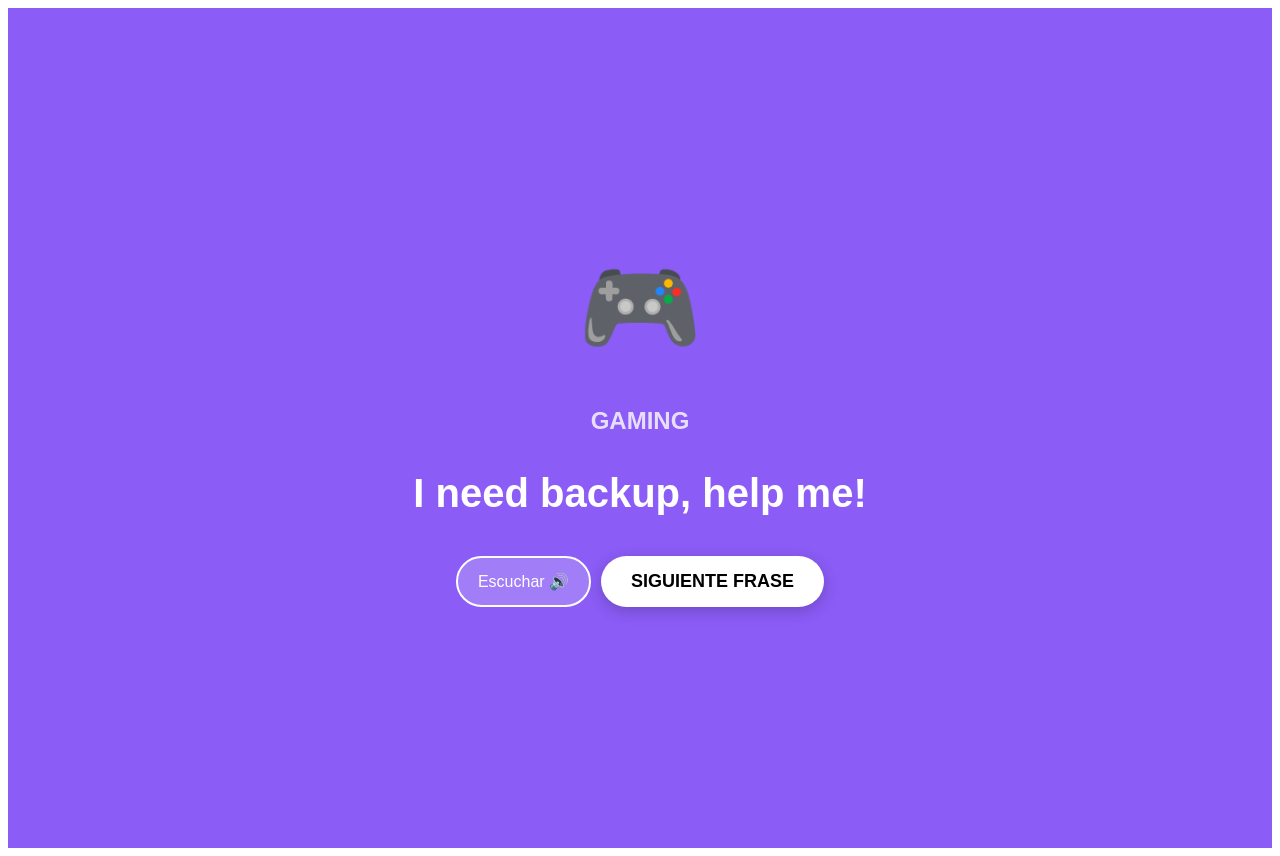
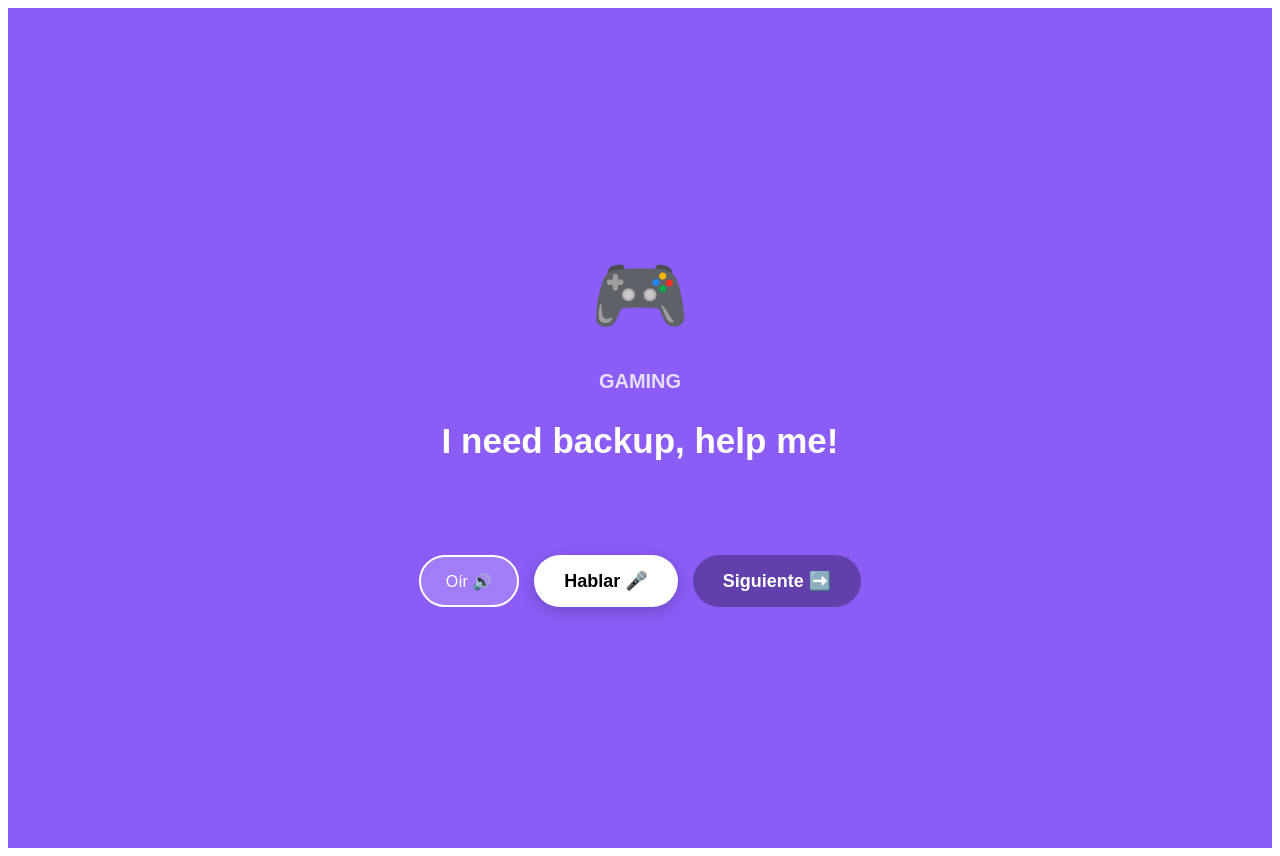
Before and after one commit to Aleejjj07/practice-ingles, a React (Create React App) app: page / in a window 1280 px wide. Built offline with nearby package versions, Linux system fonts and the light colour scheme.

Commit message:
Update App.jsx

```diff
--- a/src/App.jsx
+++ b/src/App.jsx
@@ -1,4 +1,4 @@
-import React, { useState } from 'react';
+import React, { useState, useEffect } from 'react';
 
 const FRASES = [
   { eng: "I need backup, help me!", cat: "GAMING", icon: "🎮", color: "#8b5cf6" },
@@ -10,9 +10,7 @@ const FRASES = [
   { eng: "Teacher, I have a question.", cat: "SCHOOL", icon: "🙋‍♂️", color: "#f59e0b" },
   { eng: "What time is my flight?", cat: "TRAVEL", icon: "✈️", color: "#06b6d4" },
   { eng: "Where is the nearest bathroom?", cat: "TRAVEL", icon: "🚻", color: "#06b6d4" },
-  { eng: "A ticket to London, please.", cat: "TRAVEL", icon: "🎫", color: "#06b6d4" },
   { eng: "The check, please.", cat: "RESTAURANT", icon: "🧾", color: "#64748b" },
-  { eng: "Can I have a glass of water?", cat: "RESTAURANT", icon: "🥛", color: "#64748b" },
   { eng: "I lost my passport.", cat: "EMERGENCY", icon: "📕", color: "#ef4444" },
   { eng: "Call an ambulance, please!", cat: "EMERGENCY", icon: "🚑", color: "#ef4444" },
   { eng: "Nice to meet you!", cat: "GREETINGS", icon: "👋", color: "#a855f7" },
@@ -21,9 +19,14 @@ const FRASES = [
 
 export default function App() {
   const [index, setIndex] = useState(0);
+  const [listening, setListening] = useState(false);
+  const [feedback, setFeedback] = useState('');
   const current = FRASES[index];
 
-  const next = () => setIndex((index + 1) % FRASES.length);
+  const next = () => {
+    setIndex((index + 1) % FRASES.length);
+    setFeedback('');
+  };
 
   const speak = (txt) => {
     const u = new SpeechSynthesisUtterance(txt);
@@ -31,19 +34,59 @@ export default function App() {
     window.speechSynthesis.speak(u);
   };
 
+  const listen = () => {
+    const Speech = window.SpeechRecognition || window.webkitSpeechRecognition;
+    if (!Speech) return alert("Por favor, usa Google Chrome para esta función.");
+
+    const recognition = new Speech();
+    recognition.lang = 'en-US';
+
+    recognition.onstart = () => {
+      setListening(true);
+      setFeedback('Escuchando...');
+    };
+
+    recognition.onresult = (event) => {
+      const speechToText = event.results[0][0].transcript.toLowerCase();
+      const originalText = current.eng.toLowerCase().replace(/[.,!]/g, "");
+
+      if (speechToText.includes(originalText) || originalText.includes(speechToText)) {
+        setFeedback('¡Perfecto! ✅');
+      } else {
+        setFeedback(`Dijiste: "${speechToText}" ❌`);
+      }
+    };
+
+    recognition.onerror = () => {
+      setListening(false);
+      setFeedback('Error al escuchar.');
+    };
+
+    recognition.onend = () => setListening(false);
+    recognition.start();
+  };
+
   return (
     <div style={{ backgroundColor: current.color, minHeight: '100vh', display: 'flex', flexDirection: 'column', alignItems: 'center', justifyContent: 'center', color: 'white', fontFamily: 'sans-serif', textAlign: 'center', padding: '20px', transition: 'all 0.5s' }}>
-      <div style={{ fontSize: '100px', marginBottom: '20px' }}>{current.icon}</div>
-      <h2 style={{ fontSize: '24px', opacity: 0.8, marginBottom: '10px' }}>{current.cat}</h2>
-      <h1 style={{ fontSize: '40px', fontWeight: 'bold', marginBottom: '20px' }}>{current.eng}</h1>
+      <div style={{ fontSize: '80px', marginBottom: '10px' }}>{current.icon}</div>
+      <h2 style={{ fontSize: '20px', opacity: 0.8, marginBottom: '5px' }}>{current.cat}</h2>
+      <h1 style={{ fontSize: '35px', fontWeight: 'bold', marginBottom: '10px' }}>{current.eng}</h1>
 
-      <div style={{ display: 'flex', gap: '10px', marginTop: '20px' }}>
-        <button onClick={() => speak(current.eng)} style={{ backgroundColor: 'rgba(255,255,255,0.2)', color: 'white', border: '2px solid white', padding: '10px 20px', fontSize: '16px', borderRadius: '50px', cursor: 'pointer' }}>
-          Escuchar 🔊
+      <p style={{ fontSize: '24px', fontWeight: 'bold', height: '30px', marginBottom: '30px', color: feedback === '¡Perfecto! ✅' ? '#4ade80' : 'white' }}>
+        {feedback}
+      </p>
+
+      <div style={{ display: 'flex', gap: '15px', flexWrap: 'wrap', justifyContent: 'center' }}>
+        <button onClick={() => speak(current.eng)} style={{ backgroundColor: 'rgba(255,255,255,0.2)', color: 'white', border: '2px solid white', padding: '12px 25px', fontSize: '16px', borderRadius: '50px', cursor: 'pointer' }}>
+          Oír 🔊
         </button>
 
-        <button onClick={next} style={{ backgroundColor: 'white', color: 'black', border: 'none', padding: '15px 30px', fontSize: '18px', fontWeight: 'bold', borderRadius: '50px', cursor: 'pointer', boxShadow: '0 4px 15px rgba(0,0,0,0.2)' }}>
-          SIGUIENTE FRASE
+        <button onClick={listen} style={{ backgroundColor: listening ? '#ff4b4b' : 'white', color: listening ? 'white' : 'black', border: 'none', padding: '15px 30px', fontSize: '18px', fontWeight: 'bold', borderRadius: '50px', cursor: 'pointer', transition: '0.3s', boxShadow: '0 4px 15px rgba(0,0,0,0.2)' }}>
+          {listening ? '🔴 Habla ahora...' : 'Hablar 🎤'}
+        </button>
+
+        <button onClick={next} style={{ backgroundColor: 'rgba(0,0,0,0.3)', color: 'white', border: 'none', padding: '15px 30px', fontSize: '18px', fontWeight: 'bold', borderRadius: '50px', cursor: 'pointer' }}>
+          Siguiente ➡️
         </button>
       </div>
     </div>
```
